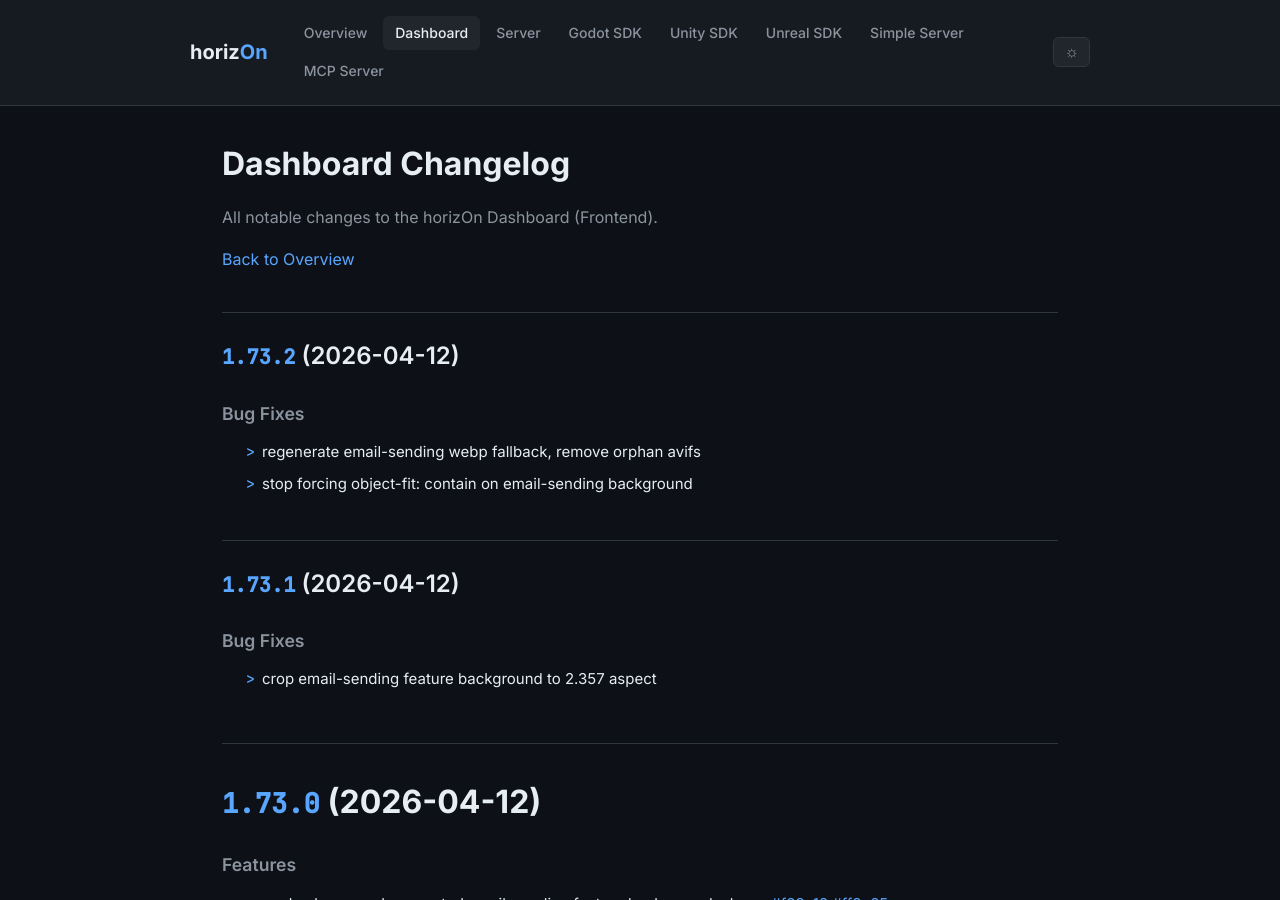
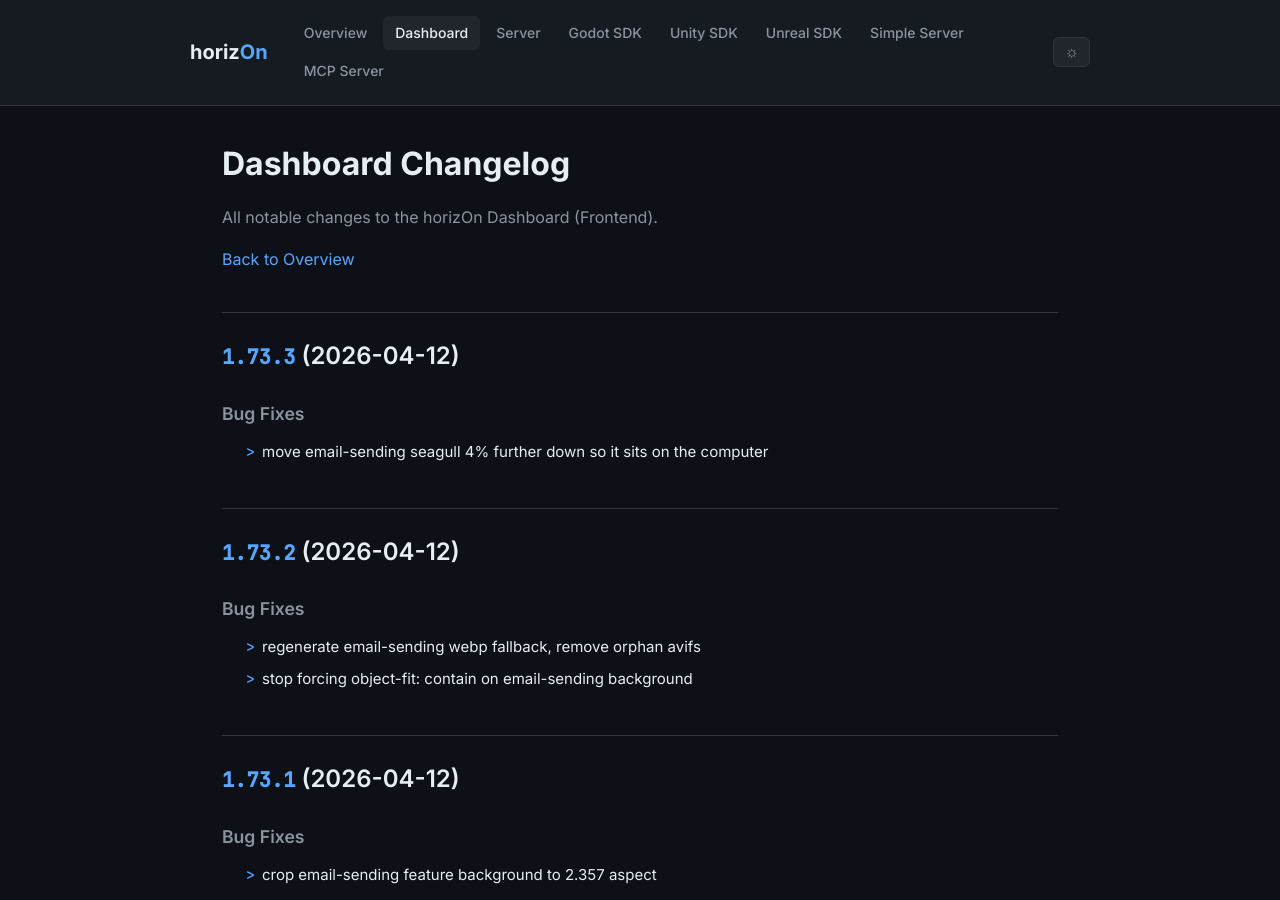
Before and after one commit to ProjectMakersDE/horizOn-Changelog, a Jekyll site: the page built from dashboard-changelog.md, in a window 1280 px wide and 900 px high. Built offline with Jekyll 4.4.1, drawn with Linux system fonts in a browser that asks for light colours.

Commit message:
chore: sync changelogs [skip ci]

```diff
--- a/dashboard-changelog.md
+++ b/dashboard-changelog.md
@@ -8,6 +8,13 @@ title: Dashboard Changelog
 All notable changes to the horizOn Dashboard (Frontend).
 
 [Back to Overview](.)
+
+## [1.73.3](https://github.com/ProjectMakersDE/horizOn-Dashboard/compare/v1.73.2...v1.73.3) (2026-04-12)
+
+
+### Bug Fixes
+
+* move email-sending seagull 4% further down so it sits on the computer ([042530a](https://github.com/ProjectMakersDE/horizOn-Dashboard/commit/042530af82c854d9a0f0ea86c9185d18b4a3cdae))
 
 ## [1.73.2](https://github.com/ProjectMakersDE/horizOn-Dashboard/compare/v1.73.1...v1.73.2) (2026-04-12)
 
```
Also changed, not shown: index.md (+1 -1 lines).
